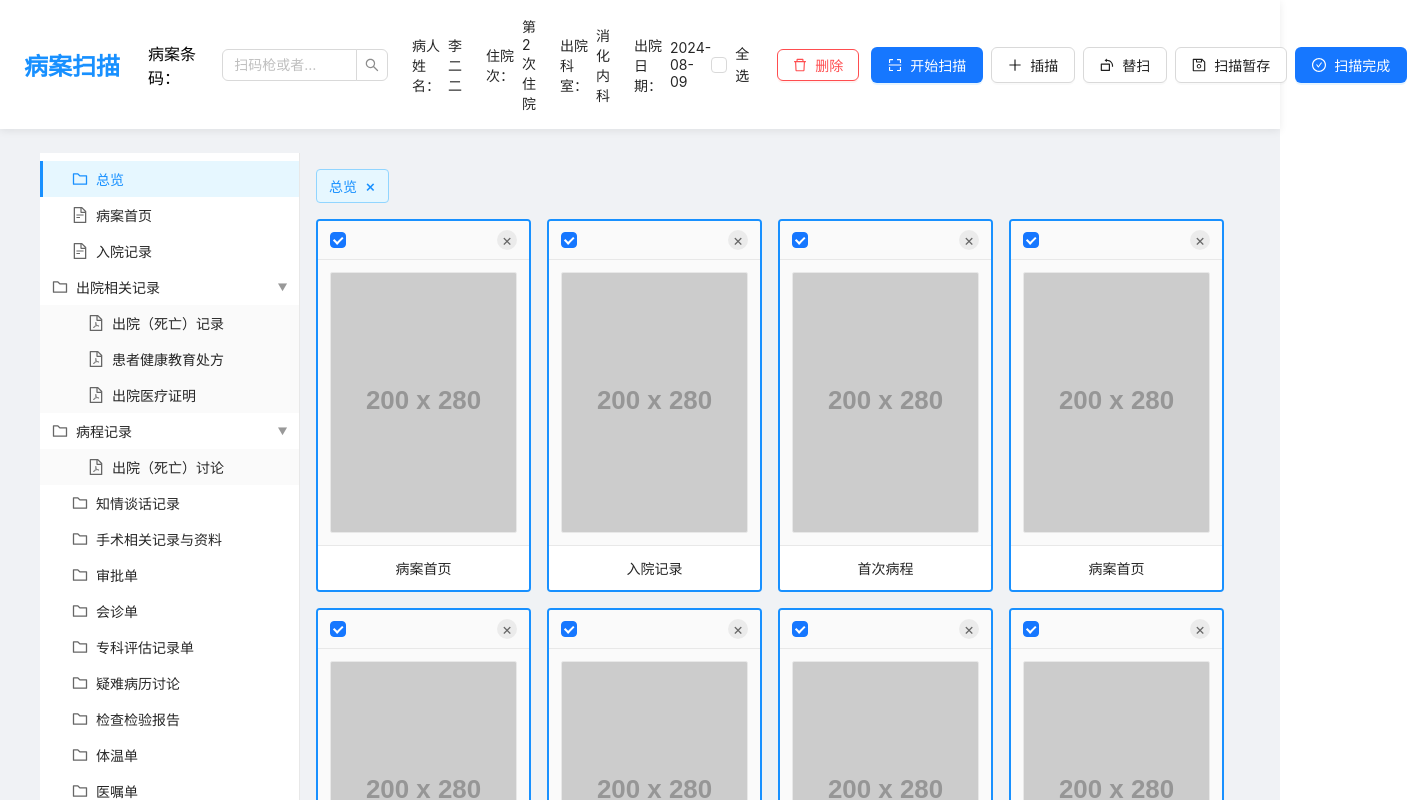
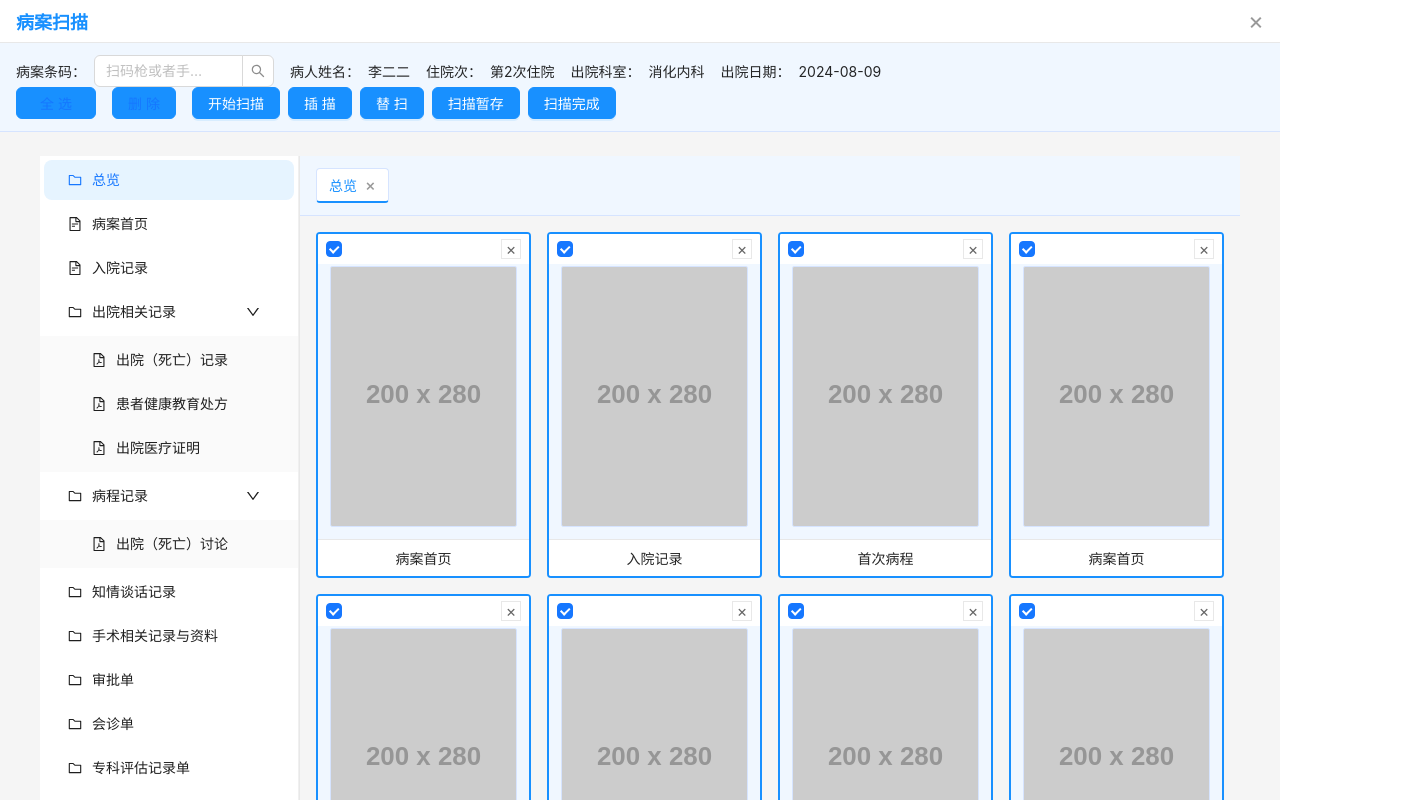
Before and after one commit to dingjiahe0315/BinganScan, a React (Vite) app: page /scan in a window 1280 px wide. Shown: the top 800 px of the page, 1407 px wide, since content can reach past the window. Built offline with nearby package versions, Linux system fonts and the light colour scheme; the HTML template or start-up script is replaced by a standard one.

Commit message:
用 Ant Design 重构病案扫描页面并根据 UI 图调整布局样式

```diff
--- a/src/pages/MedicalRecordScan.css
+++ b/src/pages/MedicalRecordScan.css
@@ -1,53 +1,52 @@
 /**
- * 病案扫描页面样式文件
+ * 病案扫描页面样式文件（根据 UI 图调整）
  * 文件位置：src/pages/MedicalRecordScan.css
- *
- * 样式结构：
- * 1. 主容器样式
- * 2. 顶部信息栏样式
- * 3. 左侧导航栏样式
- * 4. 文档预览区样式
- * 5. 滚动条样式
- * 6. 响应式设计
  */
 
 /* ==================== 主容器样式 ==================== */
 .medical-record-scan {
   min-height: 100vh;
-  background-color: #f0f2f5;
+  background-color: #f5f5f5;
   display: flex;
   flex-direction: column;
 }
 
-/* ==================== 顶部信息栏样式 ==================== */
-.top-bar {
+/* ==================== 顶部标题栏 ==================== */
+.title-bar {
   display: flex;
   justify-content: space-between;
   align-items: center;
-  padding: 16px 24px;
+  padding: 8px 16px;
   background-color: white;
-  box-shadow: 0 2px 8px rgba(0, 0, 0, 0.08);
-  z-index: 100;
+  border-bottom: 1px solid #e8e8e8;
 }
 
-.top-bar-left {
-  display: flex;
-  align-items: center;
-  gap: 24px;
-}
-
-.page-title {
-  font-size: 24px;
+.title-bar .page-title {
+  font-size: 18px;
   font-weight: bold;
   color: #1890ff;
   margin: 0;
-  min-width: 100px;
 }
 
-.info-group {
+.title-bar .close-btn {
+  font-size: 24px;
+  color: #999;
+  cursor: pointer;
+  line-height: 1;
+}
+
+.title-bar .close-btn:hover {
+  color: #666;
+}
+
+/* ==================== 信息栏样式 ==================== */
+.info-bar {
   display: flex;
+  justify-content: space-between;
   align-items: center;
-  gap: 8px;
+  padding: 12px 16px;
+  background-color: #f0f7ff;
+  border-bottom: 1px solid #d6e4ff;
 }
 
 .info-label {
@@ -61,24 +60,28 @@
   color: rgba(0, 0, 0, 0.85);
 }
 
-.top-bar-right {
-  display: flex;
-  align-items: center;
-  gap: 12px;
+.select-all-btn {
+  min-width: 80px;
 }
 
-.select-all-checkbox {
-  margin-right: 8px;
+.info-bar .ant-btn-primary {
+  background-color: #1890ff;
+  border-color: #1890ff;
 }
 
-.button-group {
-  display: flex;
-  gap: 8px;
+.info-bar .ant-btn-primary:hover {
+  background-color: #40a9ff;
+  border-color: #40a9ff;
 }
 
-.button-group .ant-btn {
-  height: 36px;
-  padding: 0 16px;
+.info-bar .ant-btn-primary.ghost {
+  background-color: transparent;
+  color: #1890ff;
+}
+
+.info-bar .ant-btn-primary.ghost:hover {
+  color: #40a9ff;
+  border-color: #40a9ff;
 }
 
 /* ==================== 主内容区样式 ==================== */
@@ -90,79 +93,14 @@
 
 /* --- 左侧导航栏样式 --- */
 .left-sidebar {
-  width: 260px;
   background-color: white;
   border-right: 1px solid #e8e8e8;
   overflow-y: auto;
   flex-shrink: 0;
 }
 
-.menu-container {
-  padding: 8px 0;
-}
-
-.menu-item {
-  display: flex;
-  align-items: center;
-  padding: 8px 12px;
-  cursor: pointer;
-  transition: all 0.3s;
-  position: relative;
-}
-
-.menu-item:hover {
-  background-color: #e6f7ff;
-}
-
-.menu-item-selected {
-  background-color: #e6f7ff;
-  color: #1890ff;
-}
-
-.menu-item-selected::before {
-  content: '';
-  position: absolute;
-  left: 0;
-  top: 0;
-  bottom: 0;
-  width: 3px;
-  background-color: #1890ff;
-}
-
-.menu-icon {
-  margin-right: 8px;
-  color: #666;
-  font-size: 16px;
-}
-
-.menu-item-selected .menu-icon {
-  color: #1890ff;
-}
-
-.menu-title {
-  flex: 1;
-  font-size: 14px;
-  color: rgba(0, 0, 0, 0.85);
-}
-
-.menu-item-selected .menu-title {
-  color: #1890ff;
-  font-weight: 500;
-}
-
-.menu-arrow {
-  font-size: 10px;
-  color: #999;
-  transition: transform 0.3s;
-  margin-left: 4px;
-}
-
-.menu-arrow.expanded {
-  transform: rotate(90deg);
-}
-
-.menu-children {
-  background-color: #fafafa;
+.left-sidebar .ant-menu {
+  border-right: none;
 }
 
 /* --- 文档预览区样式 --- */
@@ -171,11 +109,13 @@
   display: flex;
   flex-direction: column;
   overflow: hidden;
-  padding: 16px;
+  background-color: #f5f5f5;
 }
 
 .document-header {
-  margin-bottom: 16px;
+  padding: 12px 16px;
+  background-color: #f0f7ff;
+  border-bottom: 1px solid #d6e4ff;
 }
 
 .current-category {
@@ -183,31 +123,33 @@
   align-items: center;
   gap: 8px;
   padding: 6px 12px;
-  background-color: #e6f7ff;
-  border: 1px solid #91d5ff;
+  background-color: white;
+  border: 1px solid #d6e4ff;
   border-radius: 4px;
   font-size: 14px;
   color: #1890ff;
   font-weight: 500;
+  border-bottom: 2px solid #1890ff;
 }
 
 .close-icon {
   cursor: pointer;
   font-size: 16px;
   line-height: 1;
+  color: #999;
 }
 
 .close-icon:hover {
-  color: #096dd9;
+  color: #666;
 }
 
 .document-grid {
   flex: 1;
   display: grid;
-  grid-template-columns: repeat(auto-fill, minmax(220px, 1fr));
+  grid-template-columns: repeat(auto-fill, minmax(200px, 1fr));
   gap: 16px;
   overflow-y: auto;
-  padding-bottom: 16px;
+  padding: 16px;
 }
 
 .document-card {
@@ -218,11 +160,12 @@
   transition: all 0.3s;
   cursor: pointer;
   position: relative;
+  display: flex;
+  flex-direction: column;
 }
 
 .document-card:hover {
   box-shadow: 0 4px 12px rgba(0, 0, 0, 0.12);
-  transform: translateY(-2px);
 }
 
 .document-card.selected {
@@ -238,53 +181,59 @@
   display: flex;
   justify-content: space-between;
   align-items: center;
-  padding: 8px 12px;
-  background-color: #fafafa;
-  border-bottom: 1px solid #e8e8e8;
+  padding: 4px 8px;
+  background-color: white;
+  position: absolute;
+  top: 0;
+  left: 0;
+  right: 0;
+  z-index: 10;
 }
 
 .doc-checkbox {
   pointer-events: auto;
 }
 
-.close-btn {
+.card-close-btn {
   width: 20px;
   height: 20px;
   display: flex;
   align-items: center;
   justify-content: center;
-  border-radius: 50%;
-  background-color: rgba(0, 0, 0, 0.06);
+  background-color: white;
   color: #666;
   font-size: 16px;
   line-height: 1;
   cursor: pointer;
   transition: all 0.3s;
+  border: 1px solid #e8e8e8;
 }
 
-.close-btn:hover {
+.card-close-btn:hover {
   background-color: #ff4d4f;
   color: white;
+  border-color: #ff4d4f;
 }
 
 .card-image {
-  padding: 12px;
+  padding: 32px 12px 12px;
   display: flex;
   justify-content: center;
   align-items: center;
-  background-color: #fafafa;
-  min-height: 280px;
+  background-color: #f0f7ff;
+  flex: 1;
+  min-height: 240px;
 }
 
 .card-image img {
   max-width: 100%;
   height: auto;
-  border: 1px solid #e8e8e8;
+  border: 1px solid #d6e4ff;
   border-radius: 2px;
 }
 
 .card-footer {
-  padding: 12px;
+  padding: 8px 12px;
   text-align: center;
   font-size: 14px;
   color: rgba(0, 0, 0, 0.85);
@@ -294,7 +243,7 @@
 }
 
 .document-footer {
-  padding: 16px;
+  padding: 12px 16px;
   background-color: white;
   border-top: 1px solid #e8e8e8;
   font-size: 14px;
@@ -349,23 +298,25 @@
 /* ==================== 响应式设计 ==================== */
 @media (max-width: 1400px) {
   .document-grid {
-    grid-template-columns: repeat(auto-fill, minmax(200px, 1fr));
+    grid-template-columns: repeat(auto-fill, minmax(180px, 1fr));
   }
 }
 
 @media (max-width: 1200px) {
-  .top-bar {
-    flex-direction: column;
-    align-items: flex-start;
-    gap: 16px;
+  .info-bar {
+    padding: 12px;
   }
 
-  .top-bar-left {
-    flex-wrap: wrap;
+  .info-bar .ant-row {
+    flex-direction: column;
   }
 
-  .top-bar-right {
+  .info-bar .ant-col {
     width: 100%;
-    justify-content: space-between;
+    margin-bottom: 12px;
+  }
+
+  .info-bar .ant-col:last-child {
+    margin-bottom: 0;
   }
 }
--- a/src/pages/MedicalRecordScan.jsx
+++ b/src/pages/MedicalRecordScan.jsx
@@ -10,13 +10,16 @@
  */
 import React, { useState } from 'react';
 import {
+  Layout,
+  Menu,
   Checkbox,
   Button,
   Input,
-  Tag,
   message,
   Modal,
-  Tooltip
+  Row,
+  Col,
+  Space
 } from 'antd';
 import {
   FolderOutlined,
@@ -27,119 +30,122 @@ import {
   ScanOutlined,
   RotateLeftOutlined,
   SaveOutlined,
-  CheckCircleOutlined
+  CheckCircleOutlined,
+  RightOutlined,
+  DownOutlined
 } from '@ant-design/icons';
 import './MedicalRecordScan.css';
 
 const { Search } = Input;
+const { Header, Content, Sider } = Layout;
 
 /**
- * 左侧导航菜单数据结构
- * 包含所有病案文档分类，支持多级嵌套
+ * 左侧导航菜单数据结构（为Ant Design Menu准备）
  */
-// 模拟左侧导航菜单数据
-const menuData = [
+const menuItems = [
   {
     key: 'overview',
-    title: '总览',
-    icon: <FolderOutlined />,
-    children: []
+    label: '总览',
+    icon: <FolderOutlined />
   },
   {
     key: 'record-home',
-    title: '病案首页',
-    icon: <FileTextOutlined />,
-    children: []
+    label: '病案首页',
+    icon: <FileTextOutlined />
   },
   {
     key: 'admission-record',
-    title: '入院记录',
-    icon: <FileTextOutlined />,
-    children: []
+    label: '入院记录',
+    icon: <FileTextOutlined />
   },
   {
     key: 'discharge-related',
-    title: '出院相关记录',
+    label: '出院相关记录',
     icon: <FolderOutlined />,
     children: [
-      { key: 'discharge-death', title: '出院（死亡）记录', icon: <FilePdfOutlined /> },
-      { key: 'health-education', title: '患者健康教育处方', icon: <FilePdfOutlined /> },
-      { key: 'discharge-certificate', title: '出院医疗证明', icon: <FilePdfOutlined /> }
+      {
+        key: 'discharge-death',
+        label: '出院（死亡）记录',
+        icon: <FilePdfOutlined />
+      },
+      {
+        key: 'health-education',
+        label: '患者健康教育处方',
+        icon: <FilePdfOutlined />
+      },
+      {
+        key: 'discharge-certificate',
+        label: '出院医疗证明',
+        icon: <FilePdfOutlined />
+      }
     ]
   },
   {
     key: 'progress-note',
-    title: '病程记录',
+    label: '病程记录',
     icon: <FolderOutlined />,
     children: [
-      { key: 'discharge-discussion', title: '出院（死亡）讨论', icon: <FilePdfOutlined /> }
+      {
+        key: 'discharge-discussion',
+        label: '出院（死亡）讨论',
+        icon: <FilePdfOutlined />
+      }
     ]
   },
   {
     key: 'consultation-record',
-    title: '知情谈话记录',
-    icon: <FolderOutlined />,
-    children: []
+    label: '知情谈话记录',
+    icon: <FolderOutlined />
   },
   {
     key: 'surgery-related',
-    title: '手术相关记录与资料',
-    icon: <FolderOutlined />,
-    children: []
+    label: '手术相关记录与资料',
+    icon: <FolderOutlined />
   },
   {
     key: 'approval-sheet',
-    title: '审批单',
-    icon: <FolderOutlined />,
-    children: []
+    label: '审批单',
+    icon: <FolderOutlined />
   },
   {
     key: 'consultation-sheet',
-    title: '会诊单',
-    icon: <FolderOutlined />,
-    children: []
+    label: '会诊单',
+    icon: <FolderOutlined />
   },
   {
     key: 'specialist-assessment',
-    title: '专科评估记录单',
-    icon: <FolderOutlined />,
-    children: []
+    label: '专科评估记录单',
+    icon: <FolderOutlined />
   },
   {
     key: 'difficult-case',
-    title: '疑难病历讨论',
-    icon: <FolderOutlined />,
-    children: []
+    label: '疑难病历讨论',
+    icon: <FolderOutlined />
   },
   {
     key: 'lab-report',
-    title: '检查检验报告',
-    icon: <FolderOutlined />,
-    children: []
+    label: '检查检验报告',
+    icon: <FolderOutlined />
   },
   {
     key: 'temperature-sheet',
-    title: '体温单',
-    icon: <FolderOutlined />,
-    children: []
+    label: '体温单',
+    icon: <FolderOutlined />
   },
   {
     key: 'doctor-order',
-    title: '医嘱单',
-    icon: <FolderOutlined />,
-    children: []
+    label: '医嘱单',
+    icon: <FolderOutlined />
   },
   {
     key: 'nursing-record',
-    title: '护理记录',
-    icon: <FolderOutlined />,
-    children: []
+    label: '护理记录',
+    icon: <FolderOutlined />
   },
   {
     key: 'other-related',
-    title: '其他相关资料',
-    icon: <FolderOutlined />,
-    children: []
+    label: '其他相关资料',
+    icon: <FolderOutlined />
   }
 ];
 
@@ -147,7 +153,6 @@ const menuData = [
  * 生成模拟文档数据
  * @returns {Array} 文档数组，包含文档分类、图片、选择状态等
  */
-// 模拟文档数据
 const generateMockDocuments = () => {
   const docs = [];
   const categories = ['病案首页', '入院记录', '首次病程'];
@@ -185,28 +190,21 @@ function MedicalRecordScan() {
   // ========== 事件处理函数 ==========
 
   /**
-   * 切换菜单展开/收起状态
-   * @param {string} menuKey - 菜单项的 key
+   * 菜单展开/收起处理
    */
-  const toggleMenuExpand = (menuKey) => {
-    setExpandedMenus(prev =>
-      prev.includes(menuKey)
-        ? prev.filter(key => key !== menuKey)
-        : [...prev, menuKey]
-    );
+  const handleMenuOpenChange = (keys) => {
+    setExpandedMenus(keys);
   };
 
   /**
    * 菜单项点击处理
-   * @param {string} menuKey - 菜单项的 key
    */
-  const handleMenuClick = (menuKey) => {
-    setSelectedMenu(menuKey);
+  const handleMenuClick = ({ key }) => {
+    setSelectedMenu(key);
   };
 
   /**
    * 全选/取消全选处理
-   * @param {Event} e - 复选框变化事件
    */
   const handleSelectAll = (e) => {
     const checked = e.target.checked;
@@ -219,7 +217,6 @@ function MedicalRecordScan() {
 
   /**
    * 选择/取消选择单个文档
-   * @param {number} docKey - 文档的 key
    */
   const handleSelectDocument = (docKey) => {
     setDocuments(docs => docs.map(doc =>
@@ -231,7 +228,6 @@ function MedicalRecordScan() {
 
   /**
    * 删除文档
-   * @param {number} docKey - 文档的 key
    */
   const handleDeleteDocument = (docKey) => {
     setDocuments(docs => docs.filter(doc => doc.key !== docKey));
@@ -240,7 +236,6 @@ function MedicalRecordScan() {
 
   /**
    * 开始扫描操作
-   * 校验是否选择文档，显示扫描提示
    */
   const handleStartScan = () => {
     if (selectedCount === 0) {
@@ -252,7 +247,6 @@ function MedicalRecordScan() {
 
   /**
    * 插入页面操作
-   * 用于在现有文档中插入新页面
    */
   const handleInsertPage = () => {
     message.info('插入页面功能');
@@ -260,7 +254,6 @@ function MedicalRecordScan() {
 
   /**
    * 替扫操作
-   * 重新扫描已有文档
    */
   const handleRescan = () => {
     message.info('替扫功能');
@@ -268,7 +261,6 @@ function MedicalRecordScan() {
 
   /**
    * 扫描暂存操作
-   * 保存当前扫描进度
    */
   const handleSaveTemp = () => {
     message.success('扫描暂存成功');
@@ -276,7 +268,6 @@ function MedicalRecordScan() {
 
   /**
    * 扫描完成操作
-   * 弹出确认框，确认后完成扫描
    */
   const handleScanComplete = () => {
     Modal.confirm({
@@ -288,159 +279,125 @@ function MedicalRecordScan() {
     });
   };
 
-  // ========== 渲染辅助函数 ==========
-
-  /**
-   * 渲染菜单图标
-   * @param {ReactNode} icon - 图标组件
-   * @param {boolean} hasChildren - 是否有子菜单
-   * @returns {ReactNode} 渲染的图标
-   */
-  const renderMenuIcon = (icon, hasChildren) => {
-    if (hasChildren) {
-      return icon;
-    }
-    return <span style={{ marginLeft: 20 }}>{icon}</span>;
-  };
-
-  /**
-   * 递归渲染菜单项
-   * @param {Object} item - 菜单项数据
-   * @param {number} level - 菜单层级（用于缩进）
-   * @returns {ReactNode} 渲染的菜单项
-   */
-  const renderMenuItem = (item, level = 0) => {
-    const hasChildren = item.children && item.children.length > 0; // 判断是否有子菜单
-    const isExpanded = expandedMenus.includes(item.key); // 判断是否展开
-    const isSelected = selectedMenu === item.key; // 判断是否选中
-
-    return (
-      <div key={item.key}>
-        <div
-          className={`menu-item ${isSelected ? 'menu-item-selected' : ''}`}
-          style={{ paddingLeft: `${level * 16 + 12}px` }}
-          onClick={() => {
-            if (hasChildren) {
-              toggleMenuExpand(item.key); // 有子菜单时切换展开状态
-            } else {
-              handleMenuClick(item.key); // 无子菜单时选中该项
-            }
-          }}
-        >
-          <span className="menu-icon">
-            {renderMenuIcon(item.icon, hasChildren)}
-          </span>
-          <span className="menu-title">{item.title}</span>
-          {hasChildren && (
-            <span className={`menu-arrow ${isExpanded ? 'expanded' : ''}`}>
-              ▶
-            </span>
-          )}
-        </div>
-        {hasChildren && isExpanded && (
-          <div className="menu-children">
-            {item.children.map(child => renderMenuItem(child, level + 1))}
-          </div>
-        )}
-      </div>
-    );
-  };
-
   // ========== JSX 渲染 ==========
   return (
-    <div className="medical-record-scan">
-      {/* ==================== 顶部信息栏 ==================== */}
-      {/* 包含：页面标题、病案条码输入、病人信息、操作按钮组 */}
-      <div className="top-bar">
-        <div className="top-bar-left">
+    <Layout className="medical-record-scan">
+      {/* ==================== 顶部标题栏 ==================== */}
+      <div className="title-bar">
         <h1 className="page-title">病案扫描</h1>
-          {/* 病案条码输入框 - 支持扫码枪或手工输入 */}
-          <div className="info-group">
-            <label>病案条码：</label>
+        <span className="close-btn">×</span>
+      </div>
+
+      {/* ==================== 信息栏 ==================== */}
+      <div className="info-bar">
+        <Row align="middle" justify="space-between" style={{ width: '100%' }}>
+          <Col>
+            <Space size="middle">
+              {/* 病案条码输入框 */}
+              <Space size="small">
+                <span className="info-label">病案条码：</span>
                 <Search
                   placeholder="扫码枪或者手工调入"
                   value={barcode}
                   onChange={(e) => setBarcode(e.target.value)}
-              style={{ width: 200 }}
+                  style={{ width: 180 }}
                   allowClear
                 />
-          </div>
-          {/* 病人基本信息展示 */}
-          <div className="info-group">
+              </Space>
+              {/* 病人基本信息 */}
+              <Space size="small">
                 <span className="info-label">病人姓名：</span>
                 <span className="info-value">李二二</span>
-          </div>
-          <div className="info-group">
+              </Space>
+              <Space size="small">
                 <span className="info-label">住院次：</span>
-            <span className="info-value">第 2 次住院</span>
-          </div>
-          <div className="info-group">
+                <span className="info-value">第2次住院</span>
+              </Space>
+              <Space size="small">
                 <span className="info-label">出院科室：</span>
                 <span className="info-value">消化内科</span>
-          </div>
-          <div className="info-group">
+              </Space>
+              <Space size="small">
                 <span className="info-label">出院日期：</span>
                 <span className="info-value">2024-08-09</span>
-          </div>
-        </div>
-        <div className="top-bar-right">
+              </Space>
+            </Space>
+          </Col>
+          <Col>
+            <Space size="middle" align="center">
               {/* 全选复选框 */}
-          <Checkbox
-            checked={selectAll}
-            onChange={handleSelectAll}
-            className="select-all-checkbox"
+              <Button
+                type="primary"
+                ghost
+                onClick={handleSelectAll}
+                className="select-all-btn"
               >
                 全选
-          </Checkbox>
-          {/* 删除按钮 - 未选中时禁用 */}
+              </Button>
+              {/* 删除按钮 */}
               <Button
-            danger
-            icon={<DeleteOutlined />}
+                type="primary"
+                ghost
                 disabled={selectedCount === 0}
               >
                 删除
               </Button>
               {/* 主要操作按钮组 */}
-          <div className="button-group">
+              <Space size="small">
                 <Button
                   type="primary"
-              icon={<ScanOutlined />}
                   onClick={handleStartScan}
                 >
                   开始扫描
                 </Button>
-            <Button icon={<PlusOutlined />} onClick={handleInsertPage}>
+                <Button
+                  type="primary"
+                  onClick={handleInsertPage}
+                >
                   插描
                 </Button>
-            <Button icon={<RotateLeftOutlined />} onClick={handleRescan}>
+                <Button
+                  type="primary"
+                  onClick={handleRescan}
+                >
                   替扫
                 </Button>
-            <Button icon={<SaveOutlined />} onClick={handleSaveTemp}>
+                <Button
+                  type="primary"
+                  onClick={handleSaveTemp}
+                >
                   扫描暂存
                 </Button>
                 <Button
                   type="primary"
-              icon={<CheckCircleOutlined />}
                   onClick={handleScanComplete}
                 >
                   扫描完成
                 </Button>
-          </div>
-        </div>
+              </Space>
+            </Space>
+          </Col>
+        </Row>
       </div>
 
       {/* ==================== 主内容区 ==================== */}
-      <div className="main-content">
-        {/* 左侧导航栏 - 病案分类树形菜单 */}
-        <div className="left-sidebar">
-          <div className="menu-container">
-            {menuData.map(item => renderMenuItem(item))}
-          </div>
-        </div>
+      <Layout className="main-content">
+        {/* 左侧导航栏 */}
+        <Sider width={260} className="left-sidebar">
+          <Menu
+            mode="inline"
+            selectedKeys={[selectedMenu]}
+            openKeys={expandedMenus}
+            onOpenChange={handleMenuOpenChange}
+            onClick={handleMenuClick}
+            items={menuItems}
+            expandIcon={({ isOpen }) => isOpen ? <DownOutlined /> : <RightOutlined />}
+          />
+        </Sider>
 
-        {/* 右侧文档预览区 - 文档缩略图网格 */}
-        <div className="document-area">
-          {/* 文档区域头部 - 显示当前分类 */}
+        {/* 右侧文档预览区 */}
+        <Content className="document-area">
+          {/* 文档区域头部 */}
           <div className="document-header">
             <div className="current-category">
               总览
@@ -448,22 +405,26 @@ function MedicalRecordScan() {
             </div>
           </div>
 
-          {/* 文档网格 - 展示所有文档缩略图 */}
+          {/* 文档网格 */}
           <div className="document-grid">
             {documents.map(doc => (
               <div
                 key={doc.key}
                 className={`document-card ${doc.isSelected ? 'selected' : ''} ${doc.isClassified ? 'classified' : ''}`}
+                onClick={() => handleSelectDocument(doc.key)}
               >
-                {/* 文档卡片头部 - 复选框和删除按钮 */}
+                {/* 文档卡片头部 */}
                 <div className="card-header">
                   <Checkbox
                     checked={doc.isSelected}
-                    onChange={() => handleSelectDocument(doc.key)}
+                    onChange={(e) => {
+                      e.stopPropagation();
+                      handleSelectDocument(doc.key);
+                    }}
                     className="doc-checkbox"
                   />
                   <span
-                    className="close-btn"
+                    className="card-close-btn"
                     onClick={(e) => {
                       e.stopPropagation();
                       handleDeleteDocument(doc.key);
@@ -484,15 +445,17 @@ function MedicalRecordScan() {
             ))}
           </div>
 
-          {/* 文档区域底部 - 统计信息 */}
+          {/* 文档区域底部 */}
           <div className="document-footer">
+            <Space size="small">
               <span>共：{documents.length}页，</span>
               <span className="classified-count">已分类{classifiedCount}页（蓝色边框），</span>
               <span className="unclassified-count">未分类{unclassifiedCount}页</span>
+            </Space>
           </div>
-        </div>
-      </div>
-    </div>
+        </Content>
+      </Layout>
+    </Layout>
   );
 }
 
```
Lines whose indentation alone changed are shown as unchanged.
